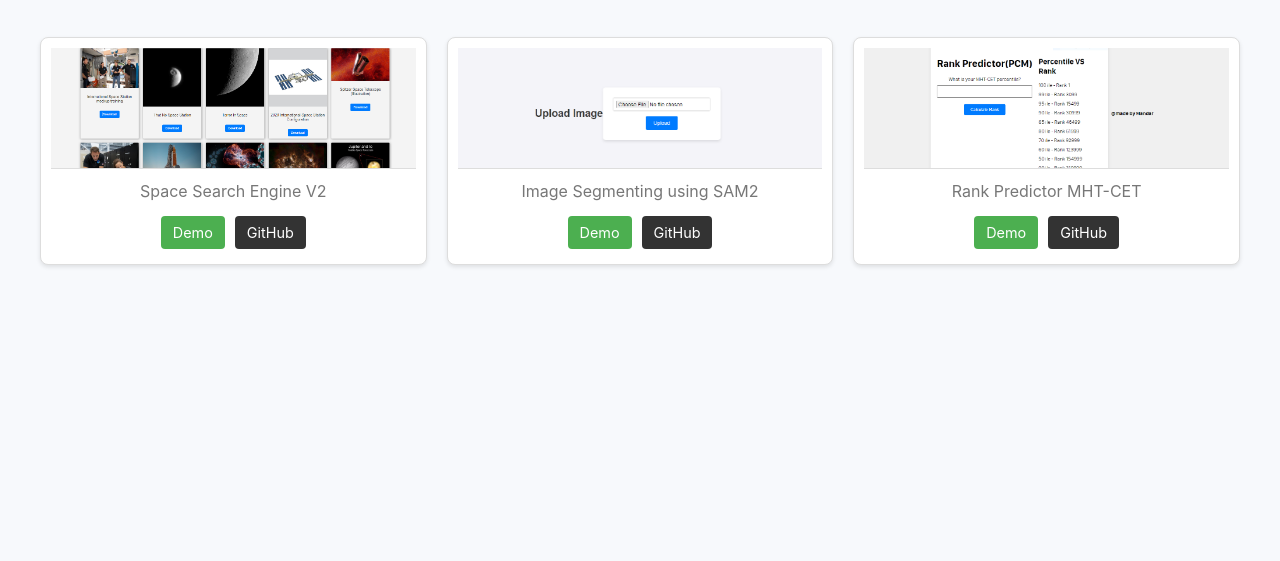
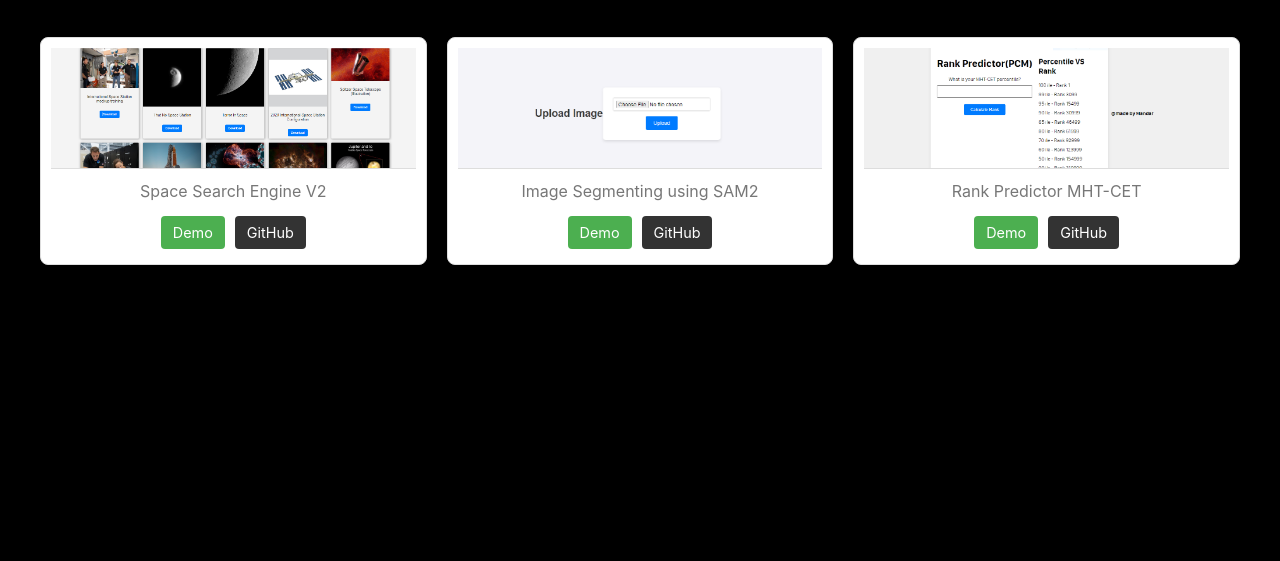
Before and after one commit to mandarwagh9/mandar-fun, a plain HTML site: page index.html in a window 1280 px wide. Shown: the part 239-800 px from the top of the page. Drawn offline with Linux system fonts and the light colour scheme.

Commit message:
Update styles.css

```diff
--- a/styles.css
+++ b/styles.css
@@ -1,7 +1,7 @@
 /* Base light mode styles */
 body {
     font-family: -apple-system, BlinkMacSystemFont, "San Francisco", "Segoe UI", Roboto, "Helvetica Neue", Arial, sans-serif;
-    background-color: #f7f9fc;
+    background-color: #000000;
     color: #333;
     margin: 0;
     padding: 0;
```
